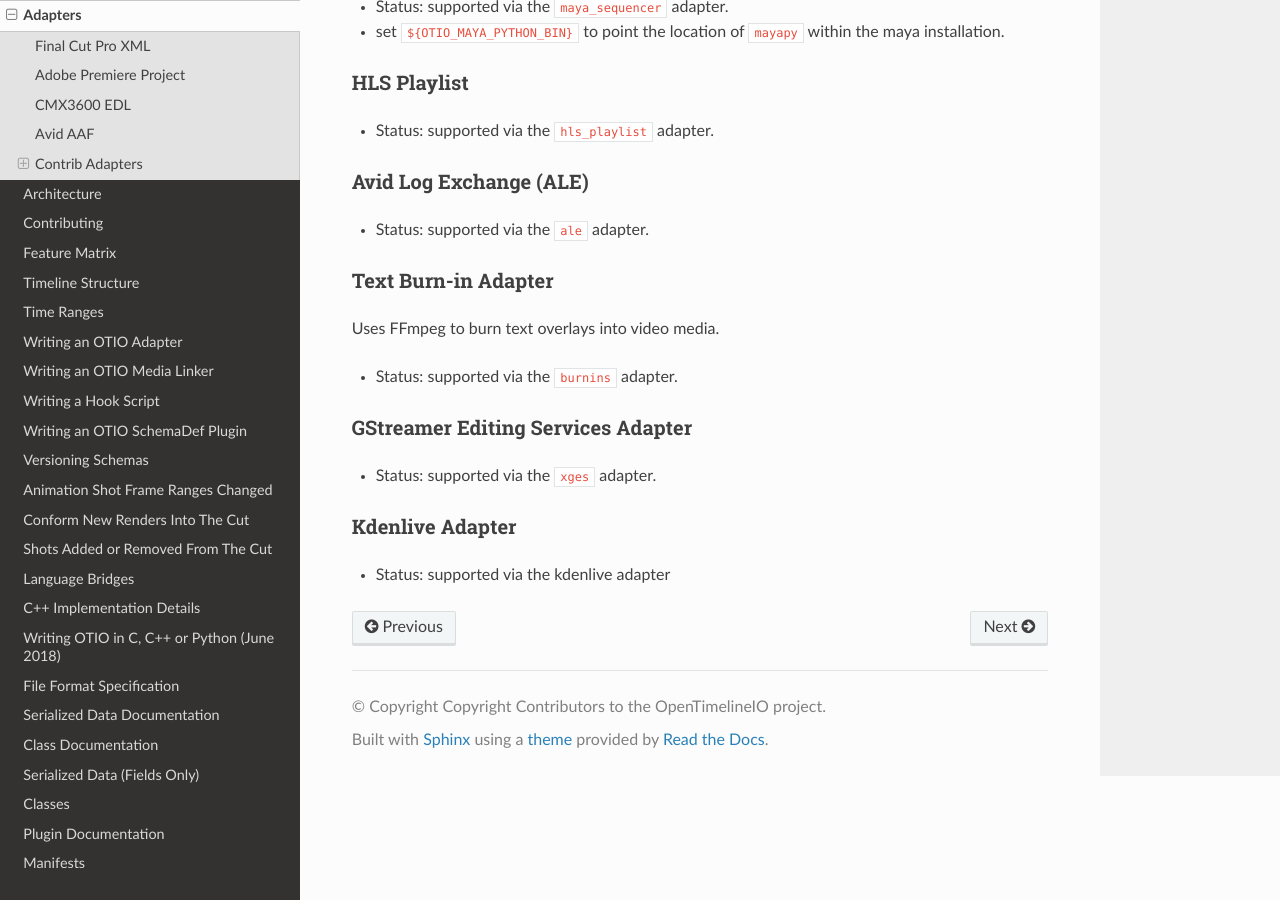
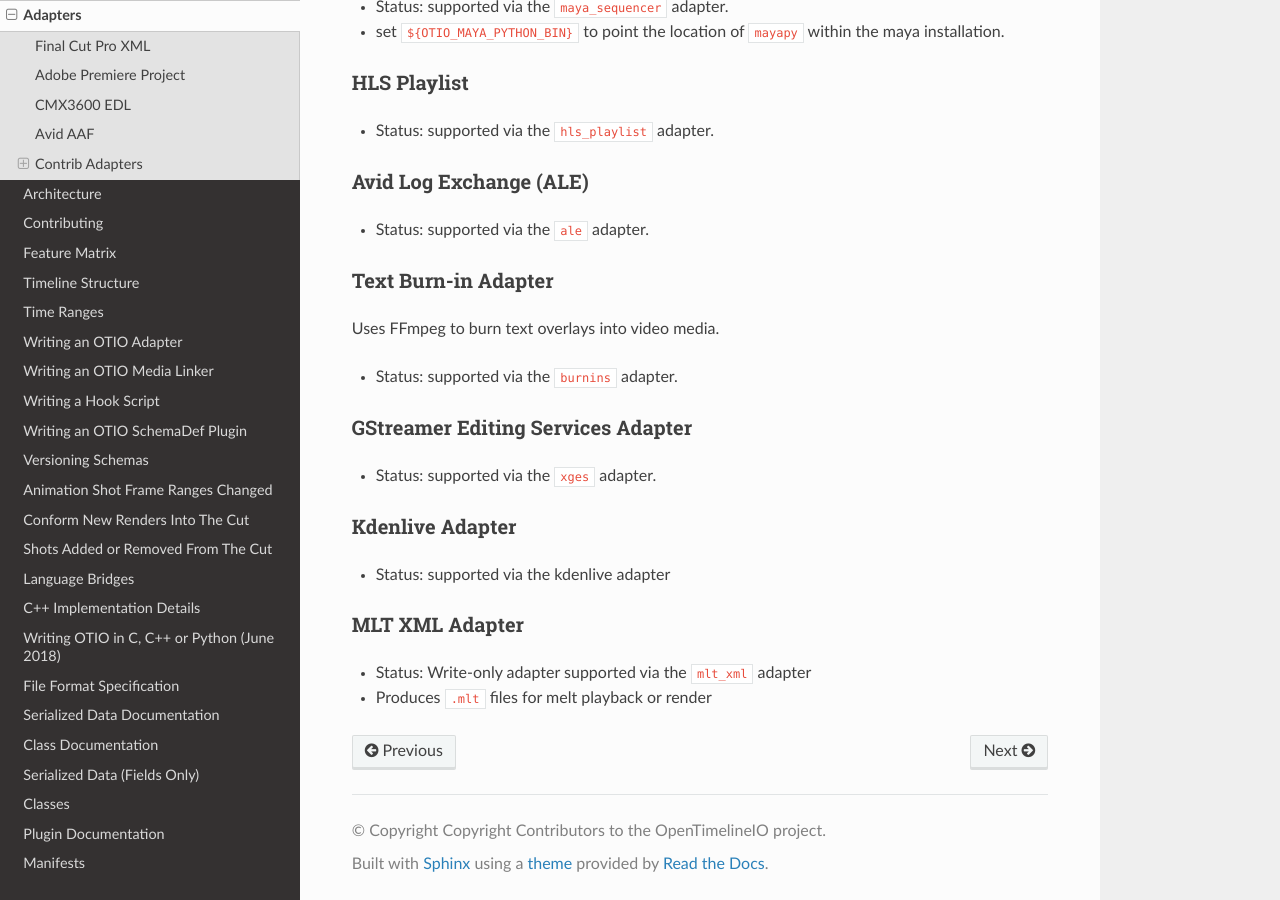
Before and after one commit to AcademySoftwareFoundation/OpenTimelineIO, a Sphinx documentation site: the page built from docs/tutorials/adapters.md, in a window 1280 px wide and 900 px high, scrolled down 1541 px. Built offline with Sphinx 7.4.7 and the Read the Docs theme 2.0.0, drawn with Linux system fonts in a browser that asks for light colours; pages that are not in the unit, such as notebooks, are missing from menus; the version number is read from the project's files by our own code.

Commit message:
* Added mlt xml to the list of contrib adapters

```diff
--- a/docs/tutorials/adapters.md
+++ b/docs/tutorials/adapters.md
@@ -82,3 +82,8 @@ Uses FFmpeg to burn text overlays into video media.
 ### Kdenlive Adapter ###
 
 - Status: supported via the kdenlive adapter
+
+### MLT XML Adapter ###
+
+- Status: Write-only adapter supported via the `mlt_xml` adapter
+- Produces `.mlt` files for melt playback or render
```
